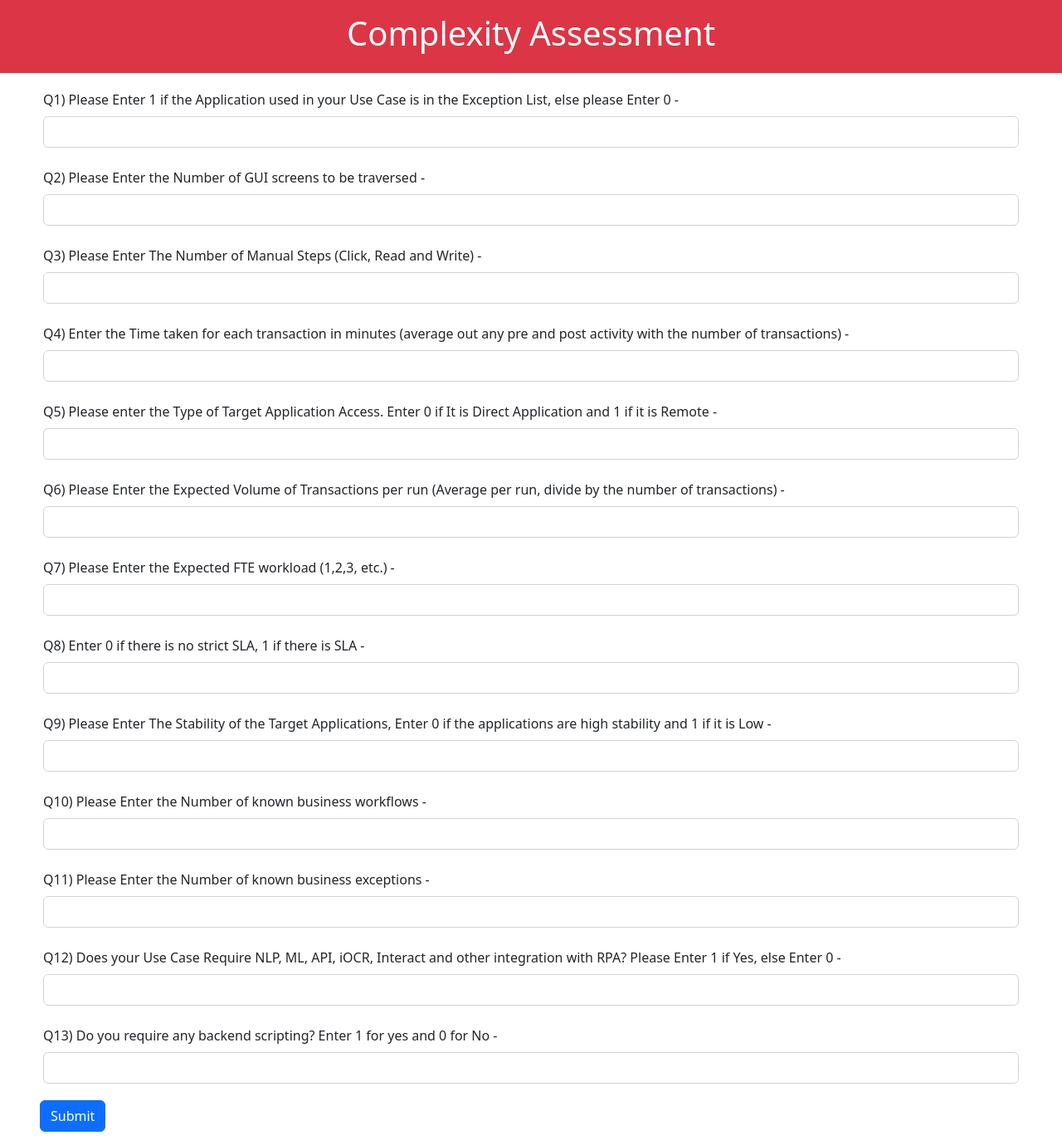
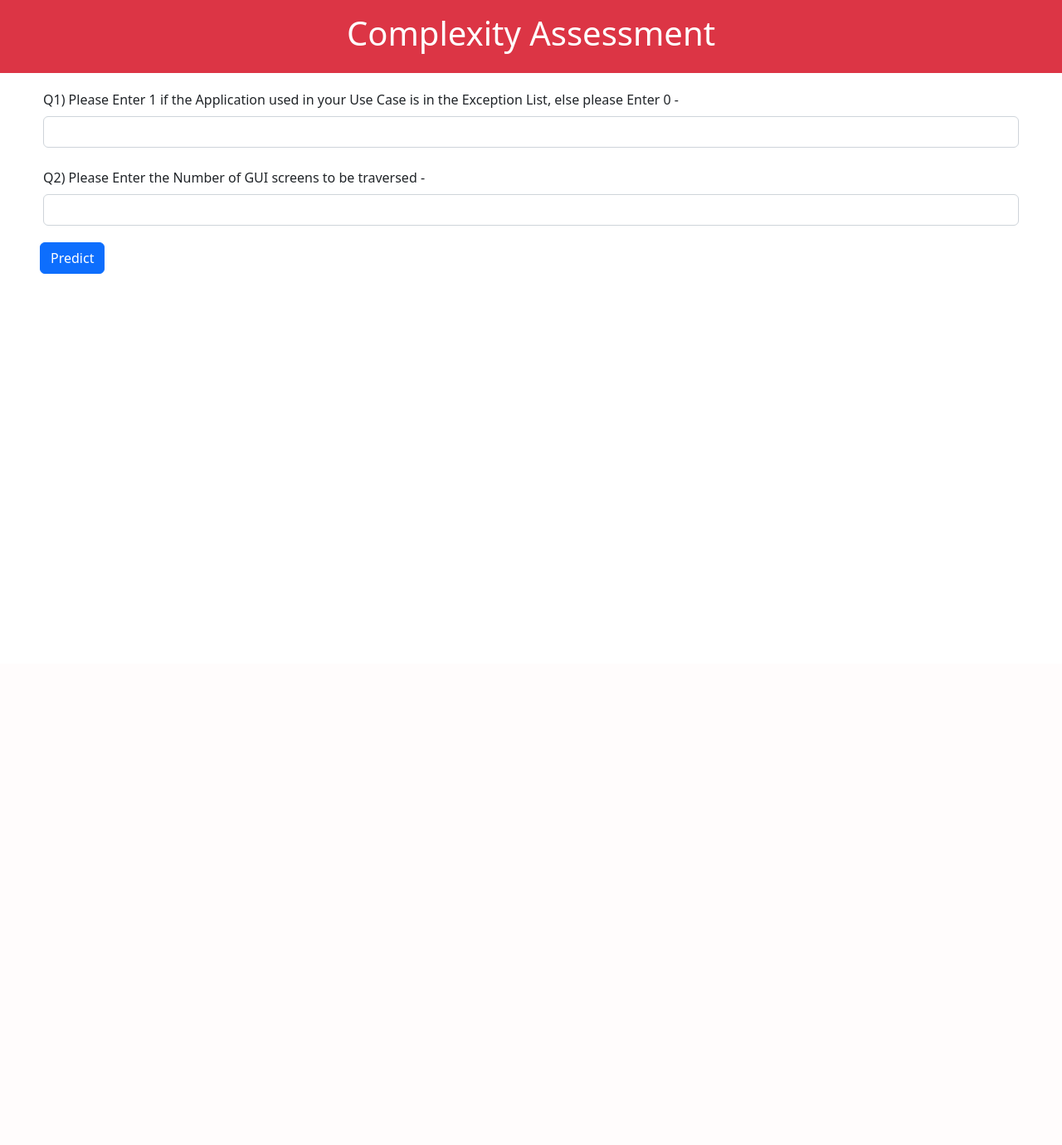
Before and after one commit to vaishnavpuram27/ComplexityAssessment, a Python web app: template templates/index.html in a window 1280 px wide. Shown: the whole page at 83% size. After the commit the page ends 330 px from the top, so only its background shows below. Run offline with Jinja, Linux system fonts and the light colour scheme; the template is opened without the code that fills it, so the values that code supplies are empty.

Commit message:
changed the flask appliction and the the html

```diff
--- a/templates/index.html
+++ b/templates/index.html
@@ -14,21 +14,21 @@
 
 </div>
 
-<form class="px-5 p-3">
+<form class="px-5 p-3" method="post" action="predict">
 
   <div class="mb-3 p-1">
     <label for="labelName1" class="form-label">
         Q1) Please Enter 1 if the Application used in your Use Case is in the Exception List, else please Enter 0 -
     </label>
-    <input type="email" class="form-control" id="labelName1" aria-describedby="labelName1" required>
+    <input type="text" class="form-control" id="labelName1" aria-describedby="labelName1" name = "Q1"required>
   </div>
 
   <div class="mb-3 p-1">
     <label for="labelName2" class="form-label">Q2) Please Enter the Number of GUI screens to be traversed - </label>
-    <input type="email" class="form-control" id="labelName2" aria-describedby="labelName2" required>
+    <input type="text" class="form-control" id="labelName2" aria-describedby="labelName2" name="Q2" required>
   </div>
 
-  <div class="mb-3 p-1">
+  <!-- <div class="mb-3 p-1">
     <label for="labelName3" class="form-label">Q3) Please Enter The Number of Manual Steps (Click, Read and Write) -</label>
     <input type="email" class="form-control" id="labelName3" aria-describedby="labelName3" required>
   </div>
@@ -81,10 +81,10 @@
   <div class="mb-3 p-1">
     <label for="labelName13" class="form-label">Q13) Do you require any backend scripting? Enter 1 for yes and 0 for No -</label>
     <input type="email" class="form-control" id="labelName13" aria-describedby="labelName13" required>
-  </div>
+  </div> -->
 
 
-  <button type="submit" class="btn btn-primary">Submit</button>
+  <input type="submit" class="btn btn-primary" value="Predict">
 </form>
 </div>
 
```
